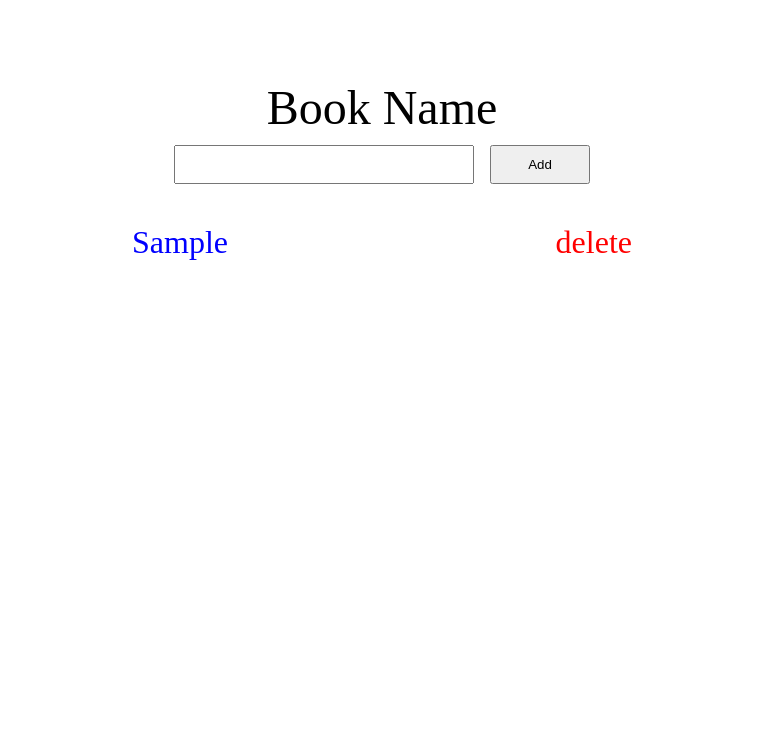
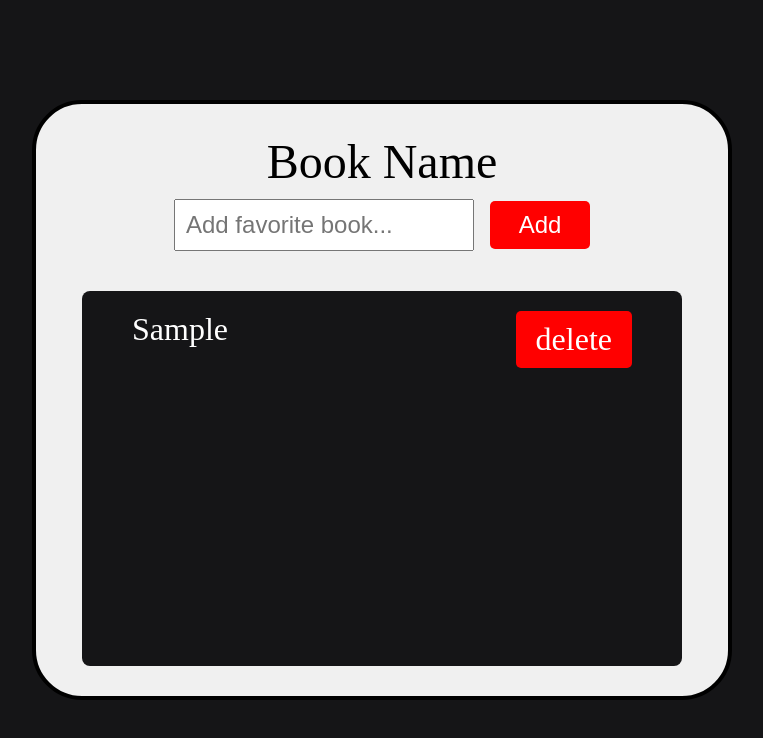
Before and after one commit to Satumbo9/TodolistVanillaJS, a plain HTML site: page index.html in a window 1280 px wide. Both pictures are taken after typing "Sample" into the empty fields and a click on the button "Add". Shown: the whole page, without its empty margins (258-1021 px from the left). Drawn offline with Linux system fonts and the light colour scheme.

Commit message:
More things added

```diff
--- a/css/style.css
+++ b/css/style.css
@@ -6,15 +6,21 @@
 
 body {
   display: flex;
-
+  align-items: center;
   justify-content: center;
-
+  background-color: #151517;
   height: 100vh;
 }
 
 .form {
   display: flex;
-  margin-top: 10vh;
+  justify-content: center;
+  background-color: #f0f0f0;
+  border: 4px solid black;
+  padding: 30px;
+  border-radius: 50px;
+  width: 700px;
+  height: 600px;
 }
 
 .form-ctn {
@@ -29,25 +35,35 @@ body {
 }
 
 .book-title {
-  color: blue;
+  color: white;
   font-size: 1em;
   cursor: pointer;
+  /* font-weight: bold; */
   font-size: 2em;
 }
 
 .delete {
-  color: red;
+  background-color: red;
+  color: white;
+  padding: 10px 20px;
   cursor: pointer;
   font-size: 1em;
   font-size: 2em;
+  border-radius: 5px;
 }
 
 #add {
+  font-size: 1.5em;
   padding: 10px;
   width: 100px;
+  background-color: red;
+  border: none;
+  color: white;
+  border-radius: 5px;
 }
 
-#bookname {
+input#bookname {
+  font-size: 1.5em;
   padding: 10px;
   width: 300px;
 }
@@ -56,7 +72,7 @@ body {
   display: flex;
   justify-content: space-between;
   width: 500px;
-  margin-top: 40px;
+  margin-bottom: 40px;
 }
 
 .book-label {
@@ -72,3 +88,21 @@ body {
   justify-content: center;
   gap: 16px;
 }
+
+.list-of-the-books {
+  background-color: #151517;
+  margin-top: 40px;
+  height: 100vh;
+  width: 600px;
+  overflow-y: auto;
+  padding: 20px 50px;
+  border-radius: 8px;
+}
+
+.empty-book-list {
+  display: flex;
+  justify-content: center;
+  align-items: center;
+  color: white;
+  font-size: 1.7em;
+}
--- a/index.html
+++ b/index.html
@@ -16,14 +16,20 @@
             <label for="bookname">Book Name</label>
           </div>
           <div class="fields">
-            <input type="text" id="bookname" /><button type="submit" id="add">
-              Add
-            </button>
+            <input
+              type="text"
+              id="bookname"
+              placeholder="Add favorite book..."
+            /><button type="submit" id="add">Add</button>
           </div>
         </div>
 
-        <div>
-          <ul class="list-of-the-books"></ul>
+        <div class="list-of-the-books">
+          <ul>
+            <!-- <p class="empty-book-list" id="empty-task">
+              No books yest added, make your first one...
+            </p> -->
+          </ul>
         </div>
       </div>
     </form>
--- a/script/script.js
+++ b/script/script.js
@@ -1,5 +1,6 @@
 const addForm = document.forms["bookstoreform"];
-const ul = document.querySelector(".list-of-the-books");
+const ul = document.querySelector("ul");
+const date = new Date();
 
 console.log("Form name is: ", addForm);
 
@@ -12,10 +13,17 @@ addForm.addEventListener("submit", (e) => {
   //   console.log("Input value", value);
 
   if (value !== "") {
+    //Removing classes and Elemets
+    // const emptyTask = document.querySelector(".empty-book-list");
+    // ul.removeChild(emptyTask);
+
     //Creating elements
     const li = document.createElement("li");
     const bookTitle = document.createElement("span");
     bookTitle.textContent = value;
+
+    const datePost = document.createElement("span");
+
     const deleteBtn = document.createElement("span");
     li.classList.add("list-ctn");
 
@@ -48,7 +56,6 @@ ul.addEventListener("click", (e) => {
     } else {
       e.target.style.textDecoration = "line-through";
     }
-
     console.log("BookName toggled");
   }
 });
```
